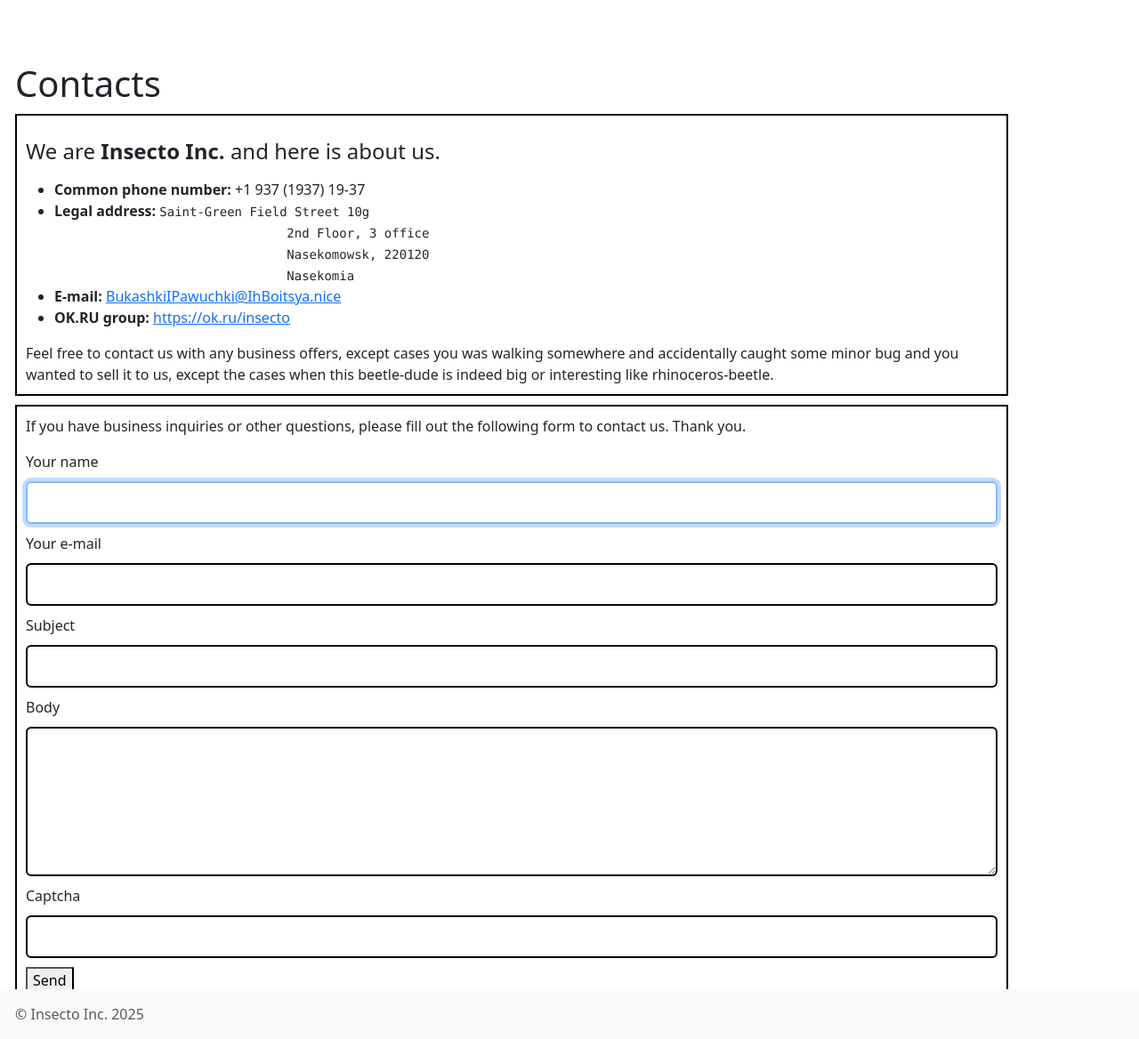
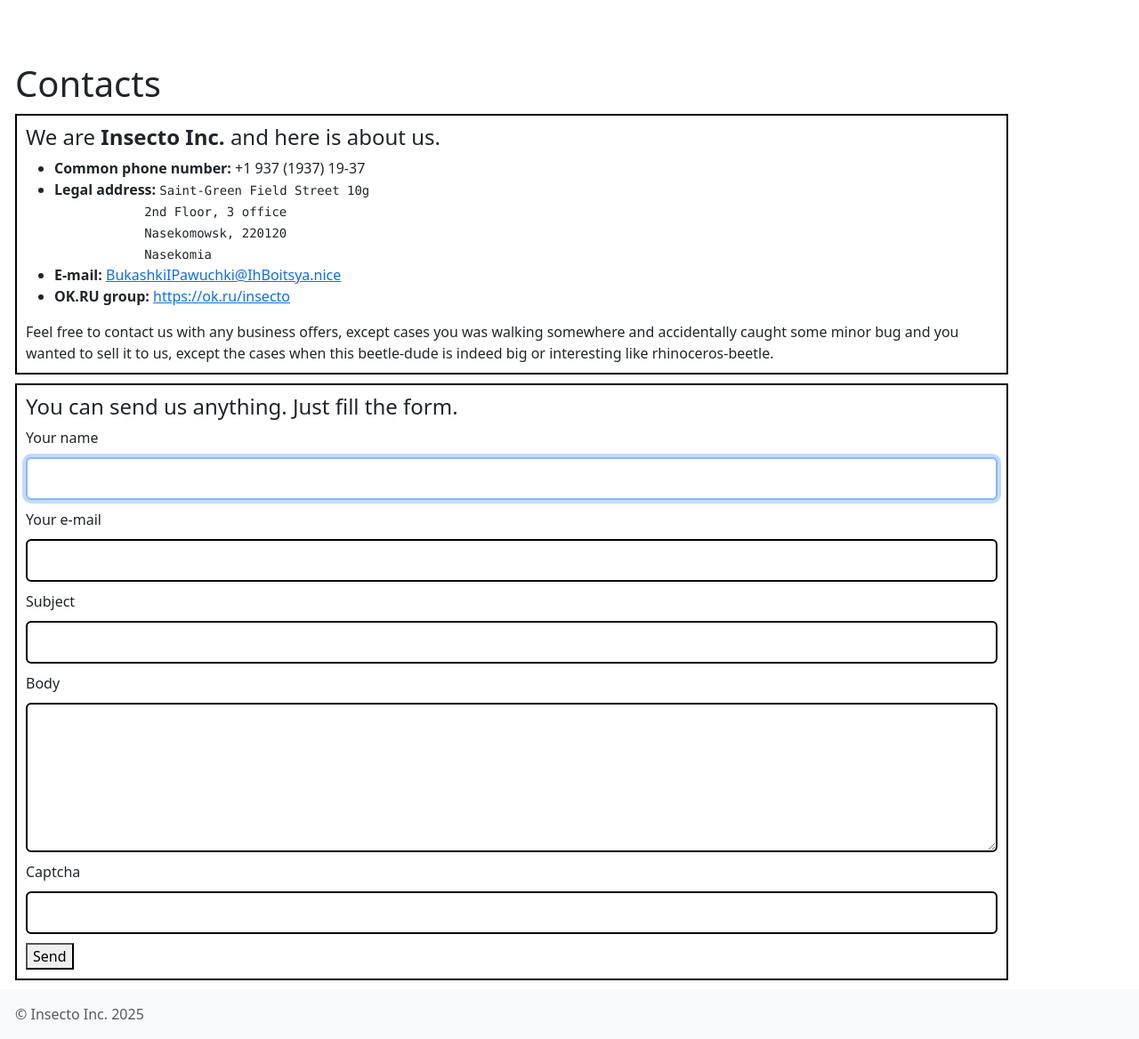
Before and after one commit to Slowpool/insecto, a Yii app: the page made by app-php/views/contacts/index.php in a window 1280 px wide. Shown: the whole page at 89% size. Run offline with PHP 8.4 and a stand-in for Yii, Linux system fonts and the light colour scheme; the template is opened without the code that fills it, so the values that code supplies are empty; form fields are guessed from the names that the template uses; some libraries are stand-ins or nearby versions.

Commit message:
+contact page fixes

```diff
--- a/app-php/config/params.php
+++ b/app-php/config/params.php
@@ -3,5 +3,5 @@
 return [
     'adminEmail' => 'admin@example.com',
     'senderEmail' => 'noreply@example.com',
-    'senderName' => 'My pc',
+    'senderName' => 'sender',
 ];
--- a/app-php/config/urls.php
+++ b/app-php/config/urls.php
@@ -7,6 +7,7 @@ return [
     '/search' => 'search/index',
 
     '/contacts' => 'contacts/index',
+    '/send-contact-us-form' => 'contacts/send-contact-us-form',
 
     [
         'pattern' => '/insects/<categories:.*>',
--- a/app-php/views/contacts/index.php
+++ b/app-php/views/contacts/index.php
@@ -22,25 +22,12 @@ $mail = 'BukashkiIPawuchki@IhBoitsya.nice';
         <div class="alert alert-success">
             Your message was sent. Thank you for contacting us.
         </div>
-        <p>
-            Note that if you turn on the Yii debugger, you should be able
-            to view the mail message on the mail panel of the debugger.
-            <?php if (Yii::$app->mailer->useFileTransport): ?>
-                Because the application is in development mode, the email is not sent but saved as
-                a file under <code><?= Yii::getAlias(Yii::$app->mailer->fileTransportPath) ?></code>.
-                Please configure the <code>useFileTransport</code> property of the <code>mail</code>
-                application component to be false to enable email sending.
-            <?php endif; ?>
-        </p>
 
     <?php else: ?>
-
         <address id="contact-details">
-            <p>
             <h4>
                 We are <strong>Insecto Inc.</strong> and here is about us.
             </h4>
-            </p>
             <ul>
                 <li>
                     <label for="phone-number">
@@ -55,9 +42,9 @@ $mail = 'BukashkiIPawuchki@IhBoitsya.nice';
                         <b>Legal address:</b>
                     </label>
                     <pre id="contact-item-legal-address" class="contact-item">Saint-Green Field Street 10g
-                               2nd Floor, 3 office
-                               Nasekomowsk, 220120
-                               Nasekomia</pre>
+            2nd Floor, 3 office
+            Nasekomowsk, 220120
+            Nasekomia</pre>
                 </li>
                 <li>
                     <label class="contact-item-title" for="contact-item-email">
@@ -89,12 +76,11 @@ $mail = 'BukashkiIPawuchki@IhBoitsya.nice';
         </address>
 
         <div id="contact-us">
-            <p>
-                If you have business inquiries or other questions, please fill out the following form to contact us.
-                Thank you.
-            </p>
+            <h4>
+                You can send us anything. Just fill the form.
+            </h4>
 
-            <?php $form = ActiveForm::begin(['id' => 'contact-form']); ?>
+            <?php $form = ActiveForm::begin(['id' => 'contact-form', 'action' => '/send-contact-us-form']); ?>
             <?= $form->field($contactForm, 'userName')->textInput(['autofocus' => true])->label('Your name') ?>
             <?= $form->field($contactForm, 'userEmail')->label('Your e-mail') ?>
             <?= $form->field($contactForm, 'subject') ?>
```
Also changed, not shown: app-php/controllers/ContactsController.php (+13 -12 lines), app-php/models/ContactForm.php (+3 -5 lines).
